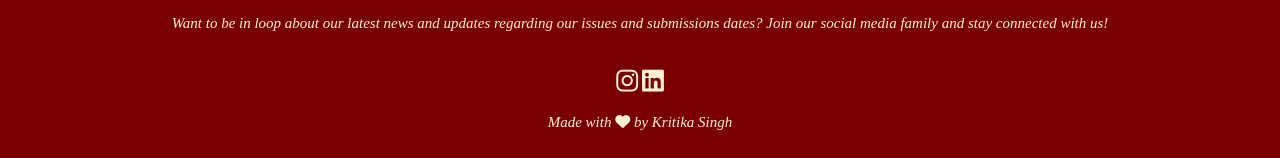
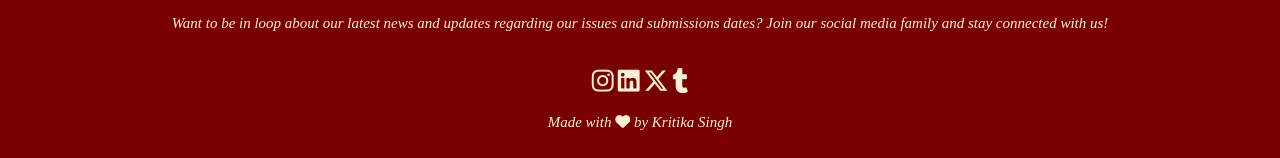
Before and after one commit to srinancharaiah167/TheCawnporeMag.github.io, a plain HTML site: page index.html in a window 1280 px wide. Shown: the part 1616-1774 px from the top of the page. Drawn offline with Linux system fonts and the light colour scheme.

Commit message:
Update index.html

```diff
--- a/index.html
+++ b/index.html
@@ -75,6 +75,8 @@
             <!-- <i class="fa-brands fa-facebook"></i> -->
             <a href="https://www.instagram.com/thecawnporemagazine/?igsh=MWQzcXkxeGNkd29oeA%3D%3D"><i class="fa-brands fa-instagram"></i></a>
              <a href="https://www.linkedin.com/company/the-cawnpore-magazine/"><i class="fa-brands fa-linkedin"></i></a>
+            <a href="https://x.com/TheCawnporeMag?s=09"><i class="fa-brands fa-x-twitter"></i></a>
+            <a href="https://www.tumblr.com/thecawnporemagazine?source=share"><i class="fa-brands fa-tumblr"></i></a>
 
 
             <!-- <i class="fa-brands fa-x-twitter"></i> -->
```
